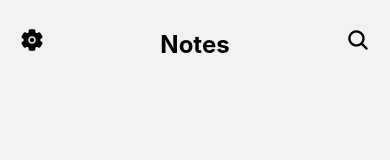
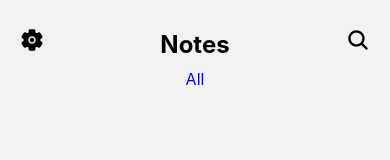
Before and after one commit to samiullah2001/Notes-App, a React Native app in the folder NotesApp/: screen /Notes in a window 390 px wide. Shown: the top 160 px of the page. Built offline with nearby package versions, Linux system fonts and the light colour scheme.

Commit message:
added categories

```diff
--- a/NotesApp/src/components/NotesApp.js
+++ b/NotesApp/src/components/NotesApp.js
@@ -16,6 +16,10 @@ export default function NotesApp() {
   const navigation = useNavigation();
   const [searchTerm, setSearchTerm] = useState('');
   const [showSearch, setShowSearch] = useState(false);
+  const [viewModalVisible, setViewModalVisible] = useState(false);
+  const [selectedNote, setSelectedNote] = useState(null);
+  const [category, setCategory] = useState('');
+  const [selectedCategory, setSelectedCategory] = useState('');
 
   useEffect(() => {
     loadNotes();
@@ -41,10 +45,16 @@ export default function NotesApp() {
 
   const addNote = () => {
     if (input.trim() || image) {
-      const newNote = { id: Date.now().toString(), text: input, image };
+      const newNote = {
+        id: Date.now().toString(),
+        text: input,
+        image,
+        category: category.trim().toLowerCase()
+      };
       saveNotes([...notes, newNote]);
       setInput('');
       setImage(null);
+      setCategory(''); // Reset category input
       setModalVisible(false);
     }
   };
@@ -59,9 +69,19 @@ export default function NotesApp() {
       setImage(result.assets[0].uri);
     }
   };
-  const filteredNotes = notes.filter(note =>
-    note.text.toLowerCase().includes(searchTerm.toLowerCase())
-  );
+  const uniqueCategories = Array.from(new Set(notes.map(note => note.category).filter(c => c)));
+
+  const filteredNotes = notes.filter(note => {
+    const matchesSearch = (note.text || '').toLowerCase().includes(searchTerm.toLowerCase());
+    const matchesCategory = selectedCategory
+      ? (note.category || '').toLowerCase() === selectedCategory.toLowerCase()
+      : true;
+    return matchesSearch && matchesCategory;
+  });
+  const onNotePress = (note) => {
+    setSelectedNote(note);
+    setViewModalVisible(true);
+  };
 
   return (
     // For simplicity, we're rendering the UI here directly.
@@ -78,6 +98,15 @@ export default function NotesApp() {
       showSearch={showSearch}
       setShowSearch={setShowSearch}
       onSettingsPress={() => navigation.navigate('Settings') }
+      onNotePress={onNotePress}
+      viewModalVisible={viewModalVisible}
+      setViewModalVisible={setViewModalVisible}
+      selectedNote={selectedNote}
+      selectedCategory={selectedCategory}
+      setSelectedCategory={setSelectedCategory}
+      category={category}
+      setCategory={setCategory}
+      categories={uniqueCategories}
     />
   );
 }
--- a/NotesApp/src/components/styles.js
+++ b/NotesApp/src/components/styles.js
@@ -15,6 +15,9 @@ const styles = StyleSheet.create({
   closeButton: { position: 'absolute', top: 20, right: 20 },
   // settingsButton: { marginRight: 100 },
   // showSearch: { marginLeft: 50 },
+  categoryFilterContainer: { flexDirection: 'row', justifyContent: 'space-around', marginBottom: 20 },
+  categoryFilterText: { fontSize: 16, color: 'blue' },
+  categoryText: { fontSize: 12, color: 'gray', marginTop: 5 },
 });
 
 export default styles;
--- a/NotesApp/src/screens/NotesScreen.js
+++ b/NotesApp/src/screens/NotesScreen.js
@@ -6,7 +6,10 @@ import styles from '../components/styles';
 
 export default function NotesScreen({
    notes, input, setInput, modalVisible, setModalVisible,
-   addNote, pickImage, searchTerm, setSearchTerm, showSearch, setShowSearch, onSettingsPress }) {
+   addNote, pickImage, searchTerm, setSearchTerm, showSearch, setShowSearch, onSettings,
+   onNotePress, onSettingsPress, viewModalVisible, setViewModalVisible, selectedNote,
+   category, setCategory,  selectedCategory, setSelectedCategory, categories
+  }) {
   return (
     <View style={styles.container}>
       {/* Header */}
@@ -21,7 +24,7 @@ export default function NotesScreen({
     <Ionicons name="search" size={24} color="black" />
   </TouchableOpacity>
 </View>
-      {/* Conditionally Render Search Bar */}
+
       {/* Conditionally Render Search Bar */}
       {showSearch && (
         <TextInput
@@ -34,16 +37,29 @@ export default function NotesScreen({
           }}
         />
       )}
-
+      {/* Dynamic Category Filter UI */}
+      <View style={styles.categoryFilterContainer}>
+        <TouchableOpacity onPress={() => setSelectedCategory('')}>
+          <Text style={styles.categoryFilterText}>All</Text>
+        </TouchableOpacity>
+        {categories.map((cat, index) => (
+          <TouchableOpacity key={index} onPress={() => setSelectedCategory(cat)}>
+            <Text style={styles.categoryFilterText}>{cat}</Text>
+          </TouchableOpacity>
+        ))}
+      </View>
       {/* Notes List */}
       <FlatList
         data={notes}
         keyExtractor={item => item.id}
         renderItem={({ item }) => (
-          <View style={styles.note}>
-            <Text style={styles.noteText}>{item.text}</Text>
-
-          </View>
+          <TouchableOpacity onPress={() => onNotePress(item)}>
+            <View style={styles.note}>
+              <Text style={styles.noteText}>{item.text}</Text>
+              {item.category && <Text style={styles.categoryText}>[{item.category}]</Text>}
+              {item.image && <Image source={{ uri: item.image }} style={styles.noteImage} />}
+            </View>
+          </TouchableOpacity>
         )}
       />
 
@@ -61,6 +77,24 @@ export default function NotesScreen({
             value={input}
             onChangeText={setInput}
           />
+          <TextInput
+          style={styles.textInput}
+          placeholder="Category (e.g., Personal, Work)"
+          value={category}
+          onChangeText={setCategory}
+          />
+
+
+          <View style={styles.categoryFilterContainer}>
+            <TouchableOpacity onPress={() => setSelectedCategory('')}>
+              <Text style={styles.categoryFilterText}>All</Text>
+            </TouchableOpacity>
+            {categories.map((cat, index) => (
+            <TouchableOpacity key={index} onPress={() => setSelectedCategory(cat)}>
+              <Text style={styles.categoryFilterText}>{cat}</Text>
+            </TouchableOpacity>
+        ))}
+          </View>
           <TouchableOpacity style={styles.saveButton} onPress={addNote}>
             <Text style={styles.addButtonText}>Save</Text>
           </TouchableOpacity>
@@ -72,6 +106,23 @@ export default function NotesScreen({
           </TouchableOpacity>
         </View>
       </Modal>
+      {/* View Note Modal */}
+      <Modal visible={viewModalVisible} animationType="slide">
+        <View style={styles.modalContainer}>
+          {selectedNote && (
+            <>
+            <Text style={styles.noteText}>{selectedNote.text}</Text>
+            {selectedNote.category && <Text style={styles.categoryText}>[{selectedNote.category}]</Text> }
+            {selectedNote.image && <Image source={{ uri: selectedNote.image }} style={styles.noteImage} />}
+          </>
+          )}
+          <TouchableOpacity style={styles.closeButton} onPress={() => setViewModalVisible(false)}>
+            <Ionicons name="close" size={30} color="black" />
+          </TouchableOpacity>
+        </View>
+
+
+      </Modal>
     </View>
   );
 }
```
